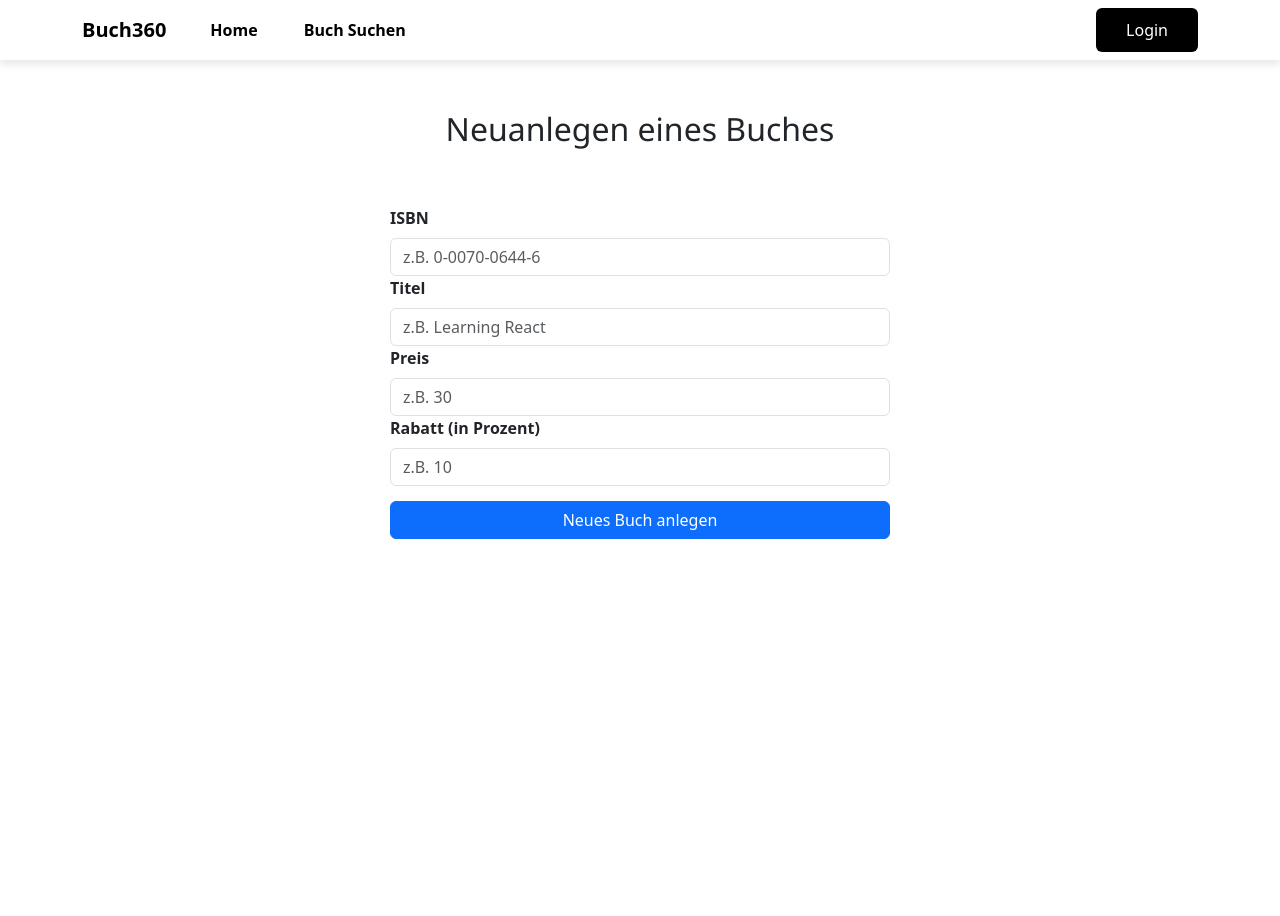
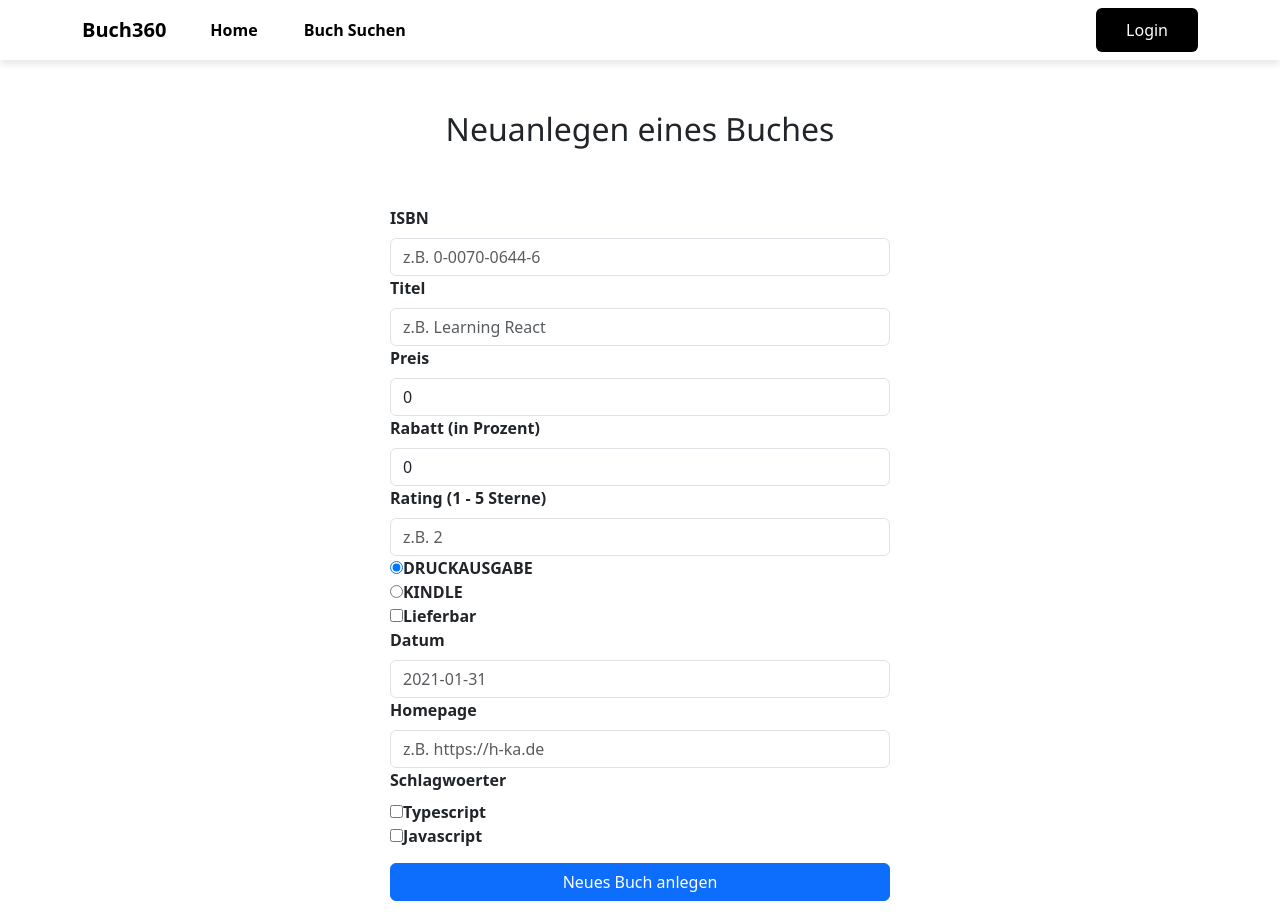
Before and after one commit to Atomfried13/swe_abgabe_2_webserver, a React (Vite) app: page /NeuesBuch in a window 1280 px wide. Before the commit the page ends 800 px from the top, so only its background shows below. Built offline with nearby package versions, Linux system fonts and the light colour scheme.

Commit message:
Mutation Anfrage
Vollständig aber nicht ganz korrekt.

```diff
--- a/src/Controller/buch-mutation.ts
+++ b/src/Controller/buch-mutation.ts
@@ -1,46 +1,49 @@
-/* eslint-disable eslint-comments/disable-enable-pair */
-/* eslint-disable indent */
 import { BuchDTO } from '../Model/buchDTO.entitie';
 import { axiosInstance } from './getAxiosInstance';
-import { token } from './auth.service';
+//import { token } from 'token'; Melvin hier muss dann das Token hergeholt werden
 
 export const mutation = async (buch: BuchDTO) => {
-	console.log(token);
-	const authorization = { Authorization: `Bearer ${token}` };
+	const authorization = { Authorization: 'platzhalter' }; //`Bearer ${token}` an die Stelle vom PLatzhalter wenn der token da ist.
 	try {
-		await axiosInstance.post(
-			'baseURL/mutation',
+		const response = await axiosInstance.post(
+			'baseURL/graphql',
 			{
-				variables: { buch },
-				mutation: `{
-				mutation(
-					  isbn: "978-0-321-19368-1",
-					  rating: 1,
-					  art: KINDLE,
-					  preis: 99.99,
-					  rabatt: 0.123,
-					  lieferbar: true,
-					  datum: "2022-01-31",
-					  homepage: "https://create.mutation",
-					  schlagwoerter: ["JAVASCRIPT", "TYPESCRIPT"],
-					  titel: {
-						titel: "Titelcreatemutation",
-						untertitel: "untertitelcreatemutation"
-					  },
-					  abbildungen: [{
-						beschriftung: "Abb. 1",
-						contentType: "img/png"
-					  }]
-				) {
-					id
-				}}`,
+				query: `
+					mutation CreateNewBook($input: BuchInput!) {
+						create(input: $input) {
+							id
+						}
+					}
+				`,
+				variables: {
+					input: {
+						isbn: buch.isbn,
+						rating: buch.rating,
+						art: buch.art,
+						preis: buch.preis,
+						rabatt: buch.rabatt,
+						lieferbar: buch.lieferbar,
+						datum: buch.datum,
+						homepage: buch.homepage,
+						schlagwoerter: buch.schlagwoerter,
+						titel: {
+							titel: buch.titel.titel,
+							untertitel: buch.titel.untertitel,
+						},
+						abbildungen: buch.abbildungen?.map((abbildung) => ({
+							beschriftung: abbildung.beschriftung,
+							contentType: abbildung.contentType,
+						})),
+					},
+				},
 			},
 			{ headers: authorization },
 		);
-	} catch (err: unknown) {
-		console.log('Fehler, Schreiben hat nicht geklappt');
-		throw new Error();
+
+		console.log('Antwort: ', response.data);
+		return 'Neues Buch angelegt.';
+	} catch (err) {
+		console.log('Fehler, Schreiben hat nicht geklappt:', err);
+		throw new Error('Fehler beim Anlegen des Buches.');
 	}
-	console.log('er ist am ende ohne fehler angekommen');
-	return 'Neues Buch angelegt.';
 };
--- a/src/Model/buchDTO.entitie.ts
+++ b/src/Model/buchDTO.entitie.ts
@@ -7,8 +7,8 @@ export class BuchDTO {
 	readonly isbn!: string;
 	readonly rating: string | undefined;
 	readonly art: BuchArt | undefined;
-	readonly preis!: string;
-	readonly rabatt: string | undefined;
+	readonly preis!: number;
+	readonly rabatt: number | undefined;
 	readonly lieferbar: boolean | undefined;
 	readonly datum: Date | string | undefined;
 	readonly homepage: string | undefined;
--- a/src/pages/NeuesBuch/NeuesBuch.tsx
+++ b/src/pages/NeuesBuch/NeuesBuch.tsx
@@ -6,20 +6,48 @@ import { useState } from 'react';
 import { Form, Button } from 'react-bootstrap';
 import './NeuesBuch.css';
 import { mutation } from '../../Controller/buch-mutation';
+import { BuchArt } from '../../Model/buchDTO.entitie';
 
 export function NeuesBuch() {
 	const [isbn, setISBN] = useState('');
 	const [titel, setTitel] = useState('');
-	const [rabatt, setRabatt] = useState('');
-	const [rating, setRating] = useState(undefined);
-	const [art, setArt] = useState(undefined);
-	const [preis, setPreis] = useState('');
+	const [rabatt, setRabatt] = useState(0.0);
+	const [rating, setRating] = useState('');
+	const [art, setArt] = useState<BuchArt>('DRUCKAUSGABE');
+	const [preis, setPreis] = useState(0.0);
 	const [lieferbar, setLieferbar] = useState(false);
-	const [datum, setDatum] = useState(undefined);
+	const [datum, setDatum] = useState('');
 	const [homepage, setHomepage] = useState('');
-	const [schlagwoerter, setSchlagwoerter] = useState(undefined);
+	const [schlagwoerter, setSchlagwoerter] = useState<string[] | undefined>(
+		undefined,
+	);
+	const [selectedSchlagwoerter, setSelectedSchlagwoerter] = useState<
+		string[]
+	>([]);
+
+	const handleSchlagwoerterChange = (
+		event: React.ChangeEvent<HTMLInputElement>,
+	) => {
+		const { value, checked } = event.target;
+		let updatedSchlagwoerter = [...selectedSchlagwoerter];
+
+		if (checked) {
+			updatedSchlagwoerter = [...updatedSchlagwoerter, value];
+		} else {
+			updatedSchlagwoerter = updatedSchlagwoerter.filter(
+				(item) => item !== value,
+			);
+		}
+
+		setSelectedSchlagwoerter(updatedSchlagwoerter);
+		setSchlagwoerter(selectedSchlagwoerter);
+	};
 
 	const handleCreateClick = async () => {
+		console.log(isbn);
+		console.log(titel);
+		console.log(preis);
+		console.log(rabatt);
 		console.log(
 			await mutation({
 				isbn: isbn,
@@ -72,7 +100,9 @@ export function NeuesBuch() {
 						type=""
 						placeholder="z.B. 30"
 						value={preis}
-						onChange={(event) => setPreis(event.target.value)}
+						onChange={(event) =>
+							setPreis(parseInt(event.target.value, 10))
+						}
 					/>
 					<Form.Label>Rabatt (in Prozent)</Form.Label>
 					<Form.Control
@@ -80,8 +110,79 @@ export function NeuesBuch() {
 						type="text"
 						placeholder="z.B. 10"
 						value={rabatt}
-						onChange={(event) => setRabatt(event.target.value)}
+						onChange={(event) =>
+							setRabatt(parseInt(event.target.value, 10))
+						}
 					/>
+					<Form.Label>Rating (1 - 5 Sterne)</Form.Label>
+					<Form.Control
+						type=""
+						placeholder="z.B. 2"
+						value={rating}
+						onChange={(event) => setRating(event.target.value)}
+					/>
+					<input
+						type="radio"
+						id="DRUCKAUSGABE"
+						name="Art"
+						value="DRUCKAUSGABE"
+						checked="checked" //funktioniert aber fehler muss irgendwann rausgemacht werden
+						onChange={(event) => setArt(event.target.value)} //es erkennt nicht dass auf jeden Fall eine Buchart zurück gegeben wird
+					/>
+					<label id="DRUCKAUSGABE">DRUCKAUSGABE</label>
+					<br />
+					<input
+						type="radio"
+						id="KINDLE"
+						name="Art"
+						value="KINDLE"
+						onChange={(event) => setArt(event.target.value)} //es erkennt nicht dass auf jeden Fall eine Buchart zurück gegeben wird
+					/>
+					<label id="KINDLE">KINDLE</label>
+					<br />
+					<input
+						type="checkbox"
+						id="Lieferbar"
+						name="Lieferbar"
+						value="Lieferbar"
+						onChange={(event) => setLieferbar(event.target.checked)}
+					/>
+					<label htmlFor="Lieferbar">Lieferbar</label>
+					<br />
+					<Form.Label>Datum</Form.Label>
+					<Form.Control
+						type="text"
+						placeholder="2021-01-31"
+						value={datum}
+						onChange={(event) => setDatum(event.target.value)}
+					/>
+					<Form.Label>Homepage</Form.Label>
+					<Form.Control
+						type="text"
+						placeholder="z.B. https://h-ka.de"
+						value={homepage}
+						onChange={(event) => setHomepage(event.target.value)}
+					/>
+					<Form.Label>Schlagwoerter</Form.Label>
+					<br />
+					<input
+						type="checkbox"
+						id="Typescript"
+						name="Typescript"
+						value="Typescript"
+						onChange={handleSchlagwoerterChange}
+					/>
+					<label htmlFor="Typescript">Typescript</label>
+					<br />
+					<input
+						type="checkbox"
+						id="Javascript"
+						name="Javascript"
+						value="Javascript"
+						onChange={handleSchlagwoerterChange}
+					/>
+					<label htmlFor="Javascript">Javascript</label>
+					<br />
 				</Form.Group>
 				<Button
 					onClick={handleCreateClick}
```
